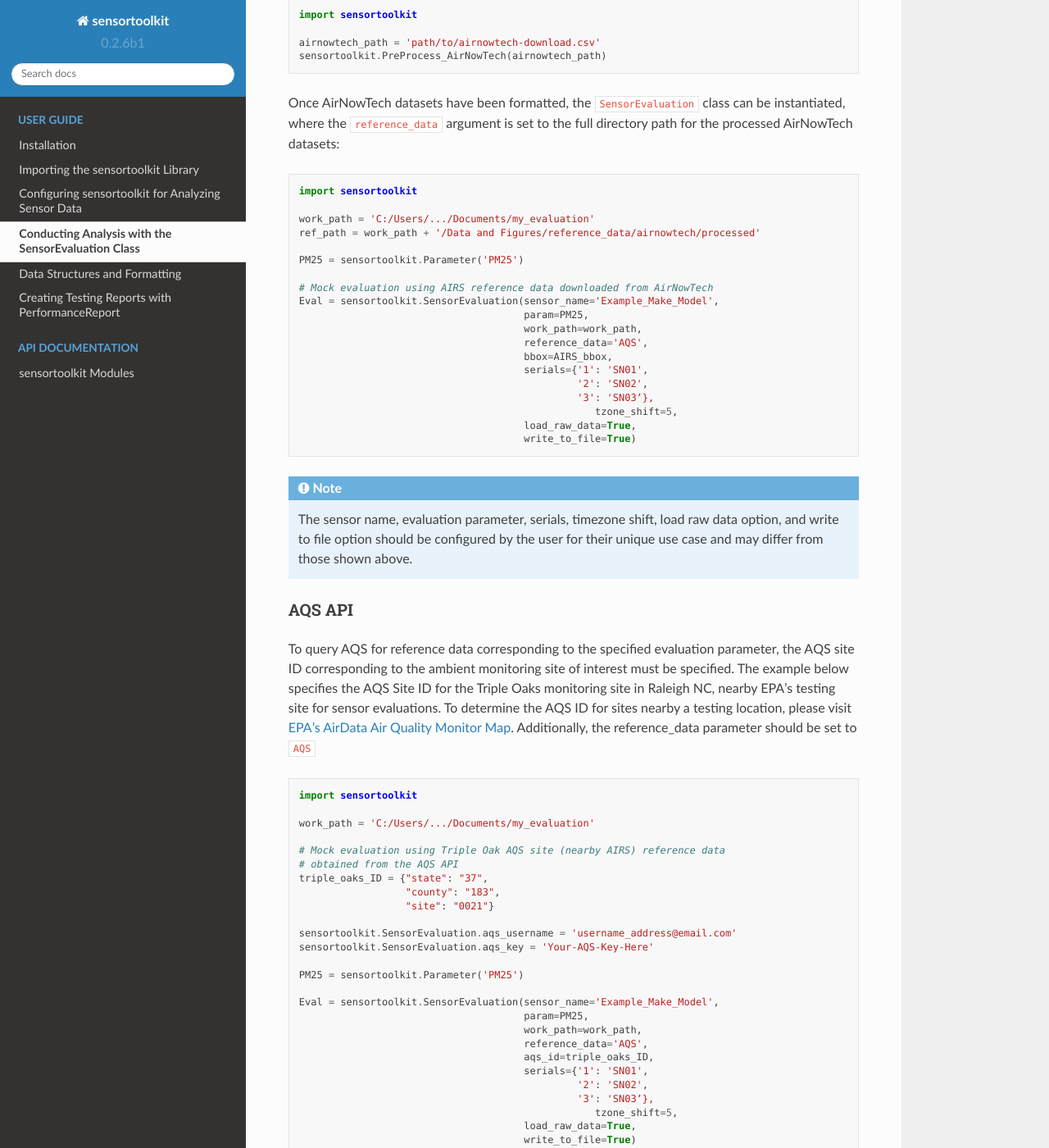
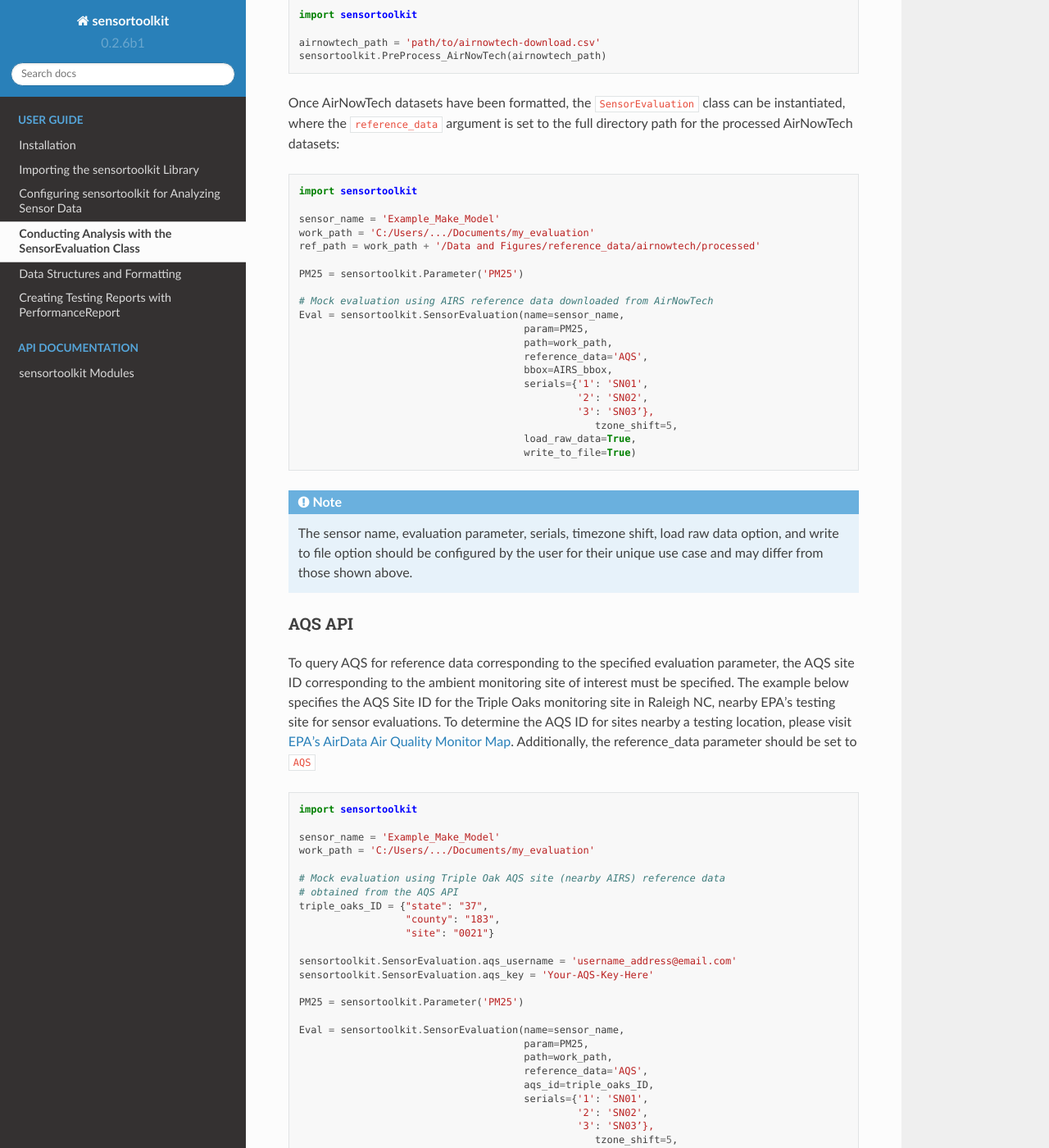
Before and after one commit to USEPA/sensortoolkit, a Sphinx documentation site: the page built from docs/source/sensoreval.rst, in a window 1280 px wide and 1400 px high, scrolled down 4167 px. Shown: the whole window at 82% size. Built offline with Sphinx 7.4.7 and the Read the Docs theme 2.0.0, drawn with Linux system fonts in a browser that asks for light colours; the version number is read from the project's files by our own code; some of the changed text lies outside the part shown.

Commit message:
Update documentation to reflect changes to SensorEvaluation arguments sensor_name (change to 'name') and work_path (change to 'path').

```diff
--- a/docs/source/sensoreval.rst
+++ b/docs/source/sensoreval.rst
@@ -39,9 +39,9 @@ reference data sources follows below*).
   PM25 = sensortoolkit.Parameter('PM25')
 
   # Mock evaluation using AIRS reference data downloaded from AirNowTech
-  Eval = sensortoolkit.SensorEvaluation(sensor_name=sensor_name,
+  Eval = sensortoolkit.SensorEvaluation(name=sensor_name,
                                         param=PM25,
-                                        work_path=work_path,
+                                        path=work_path,
                                         reference_data='[Reference source - see below]',
                                         bbox=AIRS_bbox,
                                         serials={'1': 'SN01',
@@ -89,11 +89,11 @@ Console Output:
 Arguments passed to ``SensorEvaluation``
 ^^^^^^^^^^^^^^^^^^^^^^^^^^^^^^^^^^^^^^^^
 
-* ``sensor_name``: The name of the sensor, should be the same name passed to the
+* ``name``: The name of the sensor, should be the same name passed to the
   ``Create_Sensor_Directories()`` and ``Setup()`` methods.
 * ``param``: The parameter to evaluate, should be one of the parameters
   listed in the params list passed to the ``Create_Sensor_Directories()`` method.
-* ``work_path``: The path to the directory where the user intends to store data, figures,
+* ``path``: The path to the directory where the user intends to store data, figures,
   and reports
 * ``reference_data``: The service or folder directory from which reference data
   are acquired. More detail about the different options for reference data acquisition below...
@@ -217,15 +217,16 @@ path for the processed AirNowTech datasets:
 
   import sensortoolkit
 
+  sensor_name = 'Example_Make_Model'
   work_path = 'C:/Users/.../Documents/my_evaluation'
   ref_path = work_path + '/Data and Figures/reference_data/airnowtech/processed'
 
   PM25 = sensortoolkit.Parameter('PM25')
 
   # Mock evaluation using AIRS reference data downloaded from AirNowTech
-  Eval = sensortoolkit.SensorEvaluation(sensor_name='Example_Make_Model',
+  Eval = sensortoolkit.SensorEvaluation(name=sensor_name,
                                         param=PM25,
-                                        work_path=work_path,
+                                        path=work_path,
                                         reference_data='AQS',
                                         bbox=AIRS_bbox,
                                         serials={'1': 'SN01',
@@ -256,6 +257,7 @@ Additionally, the reference_data parameter should be set to ``AQS``
 
   import sensortoolkit
 
+  sensor_name = 'Example_Make_Model'
   work_path = 'C:/Users/.../Documents/my_evaluation'
 
   # Mock evaluation using Triple Oak AQS site (nearby AIRS) reference data
@@ -269,9 +271,9 @@ Additionally, the reference_data parameter should be set to ``AQS``
 
   PM25 = sensortoolkit.Parameter('PM25')
 
-  Eval = sensortoolkit.SensorEvaluation(sensor_name='Example_Make_Model',
+  Eval = sensortoolkit.SensorEvaluation(name=sensor_name,
                                         param=PM25,
-                                        work_path=work_path,
+                                        path=work_path,
                                         reference_data='AQS',
                                         aqs_id=triple_oaks_ID,
                                         serials={'1': 'SN01',
@@ -357,6 +359,7 @@ should be set to ``AirNow``.
 
   import sensortoolkit
 
+  sensor_name = 'Example_Make_Model'
   work_path = 'C:/Users/.../Documents/my_evaluation'
 
   # bbox for AIRS [set narrow margins (+/- 0.01 deg) around known coordinates]
@@ -371,9 +374,9 @@ should be set to ``AirNow``.
 
 
   # Mock evaluation using AIRS reference data obtained from the AirNow API
-  Eval = SensorEvaluation(sensor_name='Example_Make_Model',
+  Eval = SensorEvaluation(name=sensor_name,
                           param=PM25,
-                          work_path=work_path,
+                          path=work_path,
                           reference_data='AirNow',
                           bbox=AIRS_bbox,
                           serials={'1': 'SN01',
```
